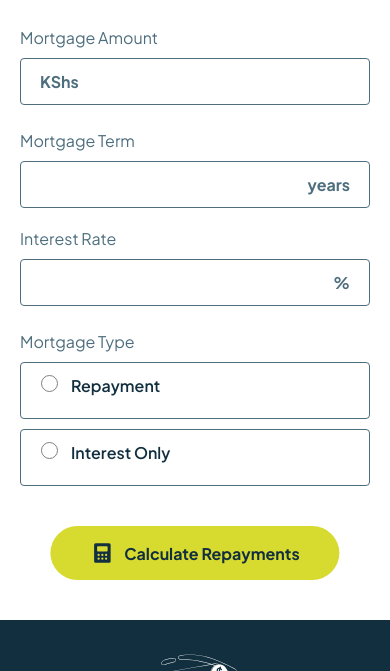
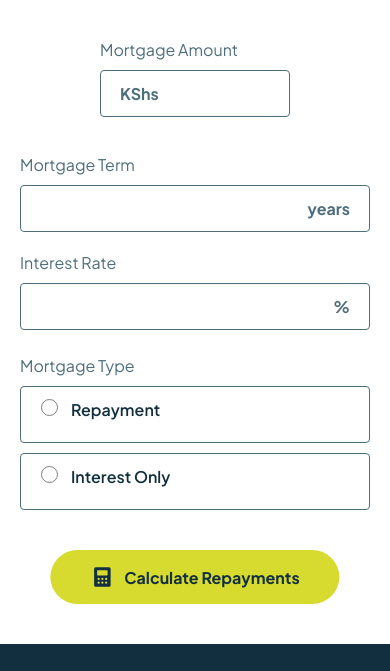
Before and after one commit to theMungai/Repayment-Mortgage-Calculator, a plain HTML site: page index.html in a window 390 px wide. Shown: the part 102-773 px from the top of the page. Drawn offline with Linux system fonts and the light colour scheme.

Commit message:
Mortgage Repayment Calculator

```diff
--- a/styles.css
+++ b/styles.css
@@ -397,6 +397,11 @@ input[type="radio"]:checked + label::before {
         padding-bottom: 10px;
     }
 
+
+    .mortgage-amount {
+        padding: 12px 80px;
+    }
+
     .mortgage-terms{
         padding: 25px 0px;
         display: block;
```
